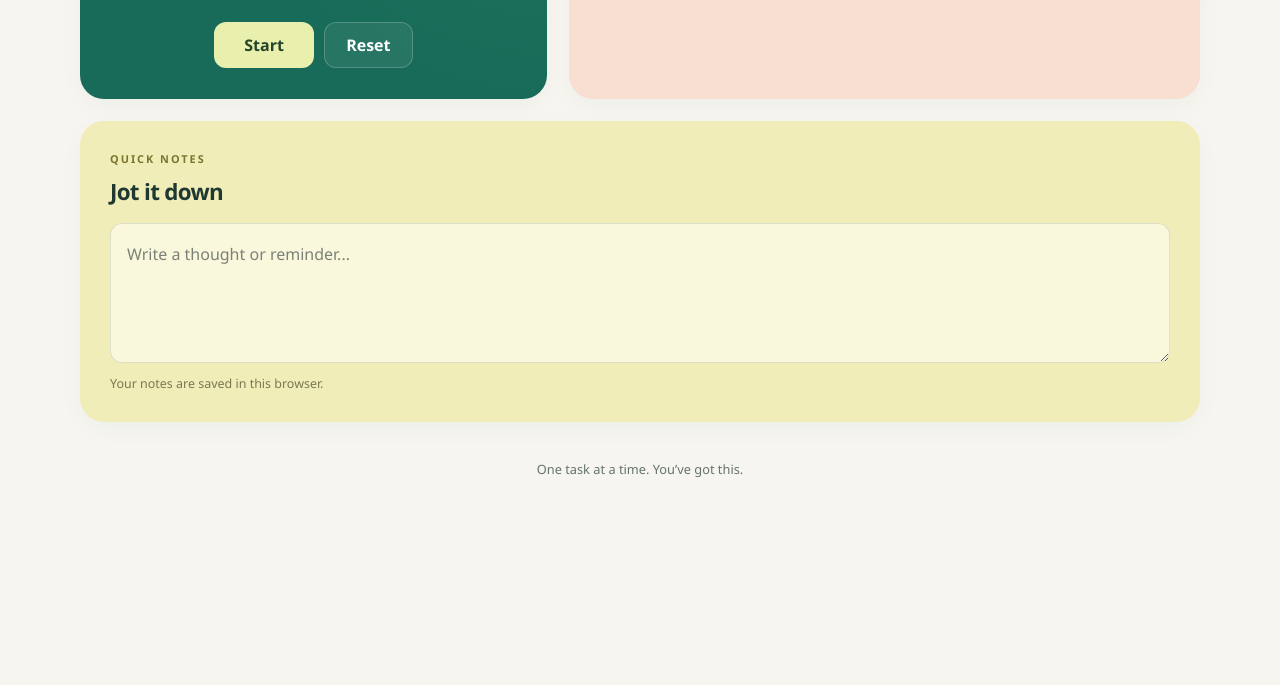
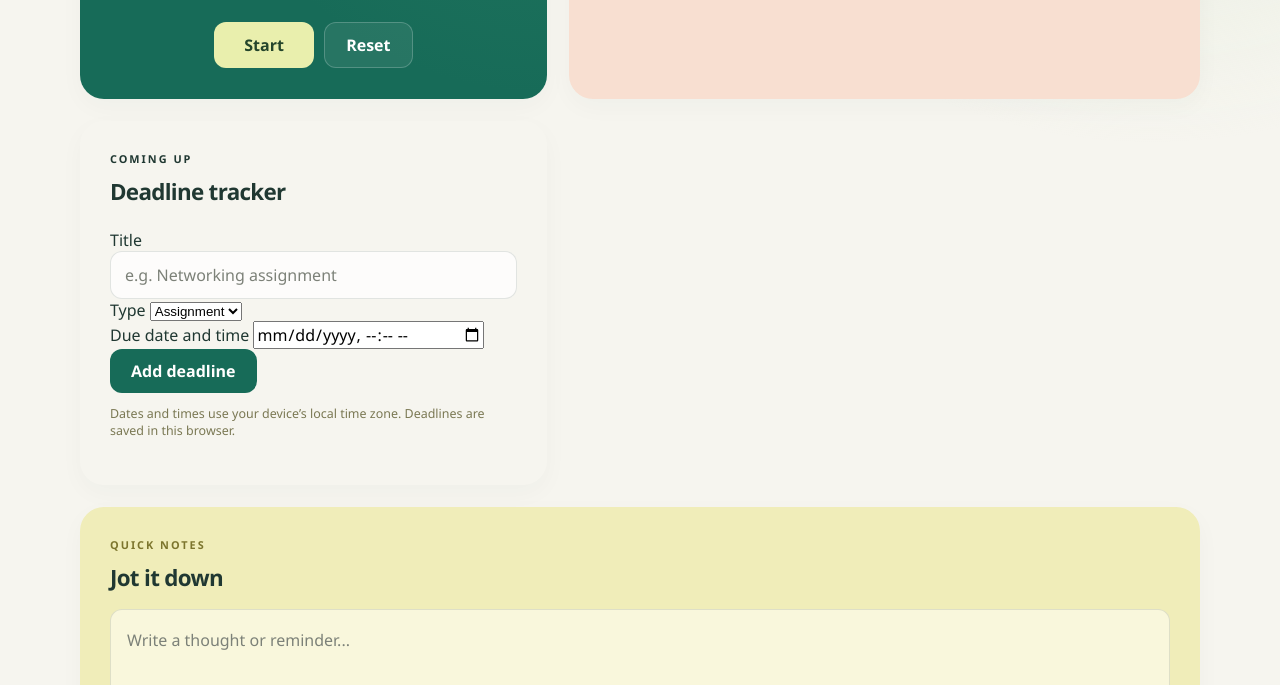
Before and after one commit to Storm9246/StudyDock, a plain HTML site: page index.html in a window 1280 px wide. Shown: the part 650-1335 px from the top of the page. Before the commit the page ends 1165 px from the top, so only its background shows below. Drawn offline with Linux system fonts and the light colour scheme.

Commit message:
Add deadline tracker to index.html
Added a deadline tracker section with form inputs for title, type, and due date.

```diff
--- a/index.html
+++ b/index.html
@@ -42,6 +42,46 @@
         <ul id="task-list" class="task-list"></ul>
       </article>
 
+      <article class="card deadlines-card">
+        <p class="card-label">COMING UP</p>
+        <h2>Deadline tracker</h2>
+
+        <form id="deadline-form" class="deadline-form">
+          <div>
+            <label for="deadline-title">Title</label>
+            <input
+              id="deadline-title"
+              type="text"
+              placeholder="e.g. Networking assignment"
+              maxlength="100"
+              required
+            >
+          </div>
+
+          <div>
+            <label for="deadline-type">Type</label>
+            <select id="deadline-type">
+              <option value="Assignment">Assignment</option>
+              <option value="Exam">Exam</option>
+            </select>
+          </div>
+
+          <div>
+            <label for="deadline-date">Due date and time</label>
+            <input id="deadline-date" type="datetime-local" required>
+          </div>
+
+          <button type="submit">Add deadline</button>
+        </form>
+
+        <p class="small-note">
+          Dates and times use your device’s local time zone.
+          Deadlines are saved in this browser.
+        </p>
+
+        <ul id="deadline-list" class="deadline-list"></ul>
+      </article>
+
       <article class="card notes-card">
         <p class="card-label">QUICK NOTES</p>
         <h2>Jot it down</h2>
```
